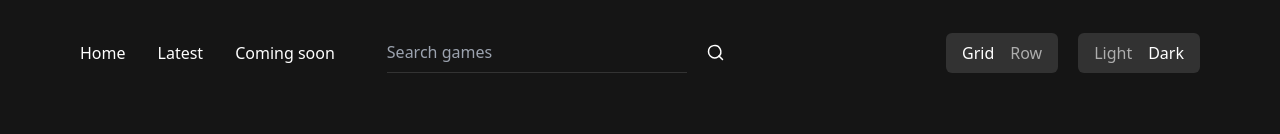
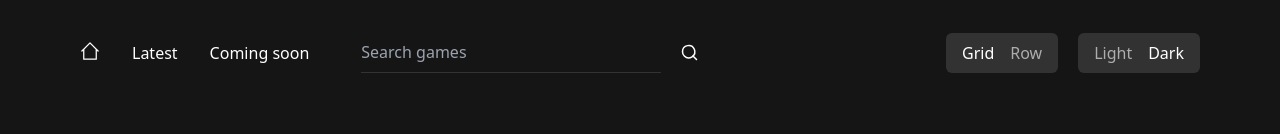
Before and after one commit to ricky-clarke/react-video-games, a Next.js app: page /coming-soon in a window 1280 px wide. Shown: the top 134 px of the page. Built offline with nearby package versions, Linux system fonts and the light colour scheme; no server answers.

Commit message:
Add mobile search close button / style game card row view

```diff
--- a/components/game_card/game_card.component.js
+++ b/components/game_card/game_card.component.js
@@ -29,7 +29,7 @@ const meta_rating_color = game_info.metacritic >= '80' ? 'green' : 'orange';
                         { game_info.background_image ? <Image src={game_info.background_image} alt="" width="280" height="155" /> : <Image src="/placeholder-image.jpeg"width="280" height="155" alt=""/> }
                         </div>
                     </div>
-                    <GameCardInfo>
+                    <GameCardInfo className="card_info">
                         <div className="flex justify-between items-start">
                             <h4>{game_info.name}</h4>
                             {game_info.metacritic && <GameCardMeta title="Metascore"><span className={`meta_rating--`+meta_rating_color}>{game_info.metacritic}</span></GameCardMeta> }
--- a/components/game_card/game_card.styles.js
+++ b/components/game_card/game_card.styles.js
@@ -13,6 +13,7 @@ export const GameCardMore = styled.div`
 `;
 
 export const GameCardInfo = styled.div`
+
     padding:16px 16px 24px;
 
     h4 {
@@ -104,30 +105,80 @@ export const GameCardContainer = styled.div`
         width: 100%;
     }
 
-    @media(min-width:768px) {
+
 
     ${props => props.display_type == "game__card--row" &&
-    `   display: flex; gap:2em;
+    `
+        display: flex;
+        gap: 0;
         margin-bottom:2em;
         max-width:1200px;
+
+        @media(min-width:768px) {
+            gap:2em;
+        }
 
         .card_img {
             border-bottom-left-radius: 12px;
             border-bottom-right-radius: 0;
             border-top-right-radius: 0;
-            max-width:330px;
+            max-width:75px;
+
+            @media(min-width:768px) {
+                max-width:330px;
+            }
+
+            > div {
+
+                @media(max-width:767.9px) {
+                    padding-bottom:110%;
+                }
+
+                @media(min-width:768px) {
+                    max-width:330px;
+                }
+            }
+
         }
 
+
+
         ${GameCardInfo} {
+
             width:100%;
+
+            @media(max-width:767.9px) {
+                padding:10px 15px;
+            }
+
+            h4 {
+                width:85%;
+            }
+
         }
 
         ${GameCardMore} {
-            font-size:1em;
-            grid-template-rows: 1fr;
+
+            display:none;
+
+            @media(min-width:768px) {
+                display:block;
+                font-size:1em;
+                grid-template-rows: 1fr;
+            }
+
         }
 
-    }
+        ${GameCardGenre} {
+            display:none;
+
+            @media(min-width:1280px) {
+                display:flex;
+            }
+
+        }
+
+
 
     `};
 
--- a/components/header/header.component.js
+++ b/components/header/header.component.js
@@ -8,6 +8,7 @@ import ToggleContrast from '../toggle-contrast/toggle-contrast.component';
 import ToggleDisplay from '../toggle-display/toggle-display.component';
 import Hamburger from '../hamburger/hamburger.component';
 import SearchIcon from '../svgs/search-icon';
+import HomeIcon from '../svgs/home-icon';
 import './header.css';
 
 const Header = () => {
@@ -22,7 +23,6 @@ const Header = () => {
         setTimeout(() => {
             document.body.classList.remove('menu_open');
         }, 500)
-
 
     }
 
@@ -47,9 +47,10 @@ const Header = () => {
 
             <header className='page__container flex items-center justify-between gap-4 full_container'>
                 <div className='flex gap-5 items-center'>
-                    <Link className='xl:hidden mr-2' href="/">Home</Link>
+                    <Link className='xl:hidden mr-2' href="/" aria-label="Home page"><HomeIcon/></Link>
                     <nav className='navigation mr-8'>
-                        <Link href="/" onClick={CloseNav}>Home</Link>
+                        <Link href="/" className="hidden xl:block" onClick={CloseNav} aria-label="Home page"><HomeIcon /></Link>
+                        <Link href="/" className="xl:hidden" onClick={CloseNav} aria-label="Home page">Home</Link>
                         <Link href="/latest-releases/" onClick={CloseNav}>Latest</Link>
                         <Link href="/coming-soon/" onClick={CloseNav}>Coming soon</Link>
                         <div className="sm:hidden">
@@ -63,7 +64,8 @@ const Header = () => {
                             { router.pathname.includes('game') ? '' : <ToggleDisplay /> }
                             <ToggleContrast />
                         </div>
-                        <button className="mobile_search xl:hidden" onClick={MobileSearch} title="Search"><SearchIcon/></button>
+                        <button className="mobile_search xl:hidden" onClick={MobileSearch} title="Search">
+                            {state.searchOpen === false ? <SearchIcon/> : 'X' }</button>
                         <Hamburger />
                     </div>
 
--- a/components/header/header.css
+++ b/components/header/header.css
@@ -11,20 +11,11 @@ header.page__container {
     opacity: 0;
     padding:8em 2em;
     position: fixed;
+    text-align: right;
     width: 100%;
     visibility: hidden;
     z-index: 9;
     transition: 0.3s opacity ease;
-}
-
-.navigation a {
-  font-size:1.2em;
-}
-
-@media(min-width:1280px) {
-  .navigation a {
-    font-size:1em;
-  }
 }
 
 @media(min-width:1280px) {
@@ -38,6 +29,7 @@ header.page__container {
     opacity: 1;
     padding:0;
     position: relative;
+    text-align: left;
     width: 100%;
     visibility: visible;
     z-index: 9;
@@ -45,6 +37,18 @@ header.page__container {
 }
 
 }
+
+
+.navigation a {
+  font-size:1.2em;
+}
+
+@media(min-width:1280px) {
+  .navigation a {
+    font-size:1em;
+  }
+}
+
 
 .menu_open .navigation {
   display: flex;
--- /dev/null
+++ b/components/svgs/home-icon.js
@@ -0,0 +1,11 @@
+const HomeIcon = () => {
+    return (
+        <svg fill="#fff" width="20px" height="20px" viewBox="0 0 32 32">
+            <g id="home">
+                <path d="M29.71,15.29l-3-3h0l-10-10a1,1,0,0,0-1.42,0l-10,10h0l-3,3a1,1,0,0,0,0,1.42,1,1,0,0,0,1.42,0L5,15.41V29a1,1,0,0,0,1,1H26a1,1,0,0,0,1-1V15.41l1.29,1.3a1,1,0,0,0,1.42,0A1,1,0,0,0,29.71,15.29ZM25,28H7V13.41l9-9,9,9Z"/>
+            </g>
+        </svg>
+     );
+}
+
+export default HomeIcon;
```
